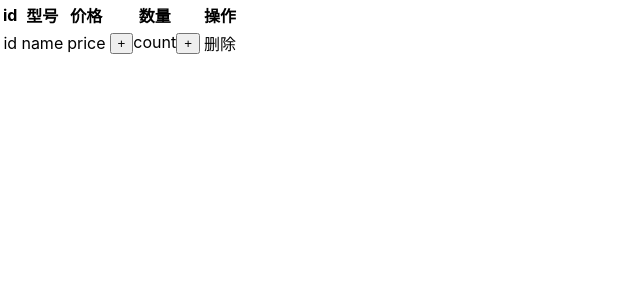
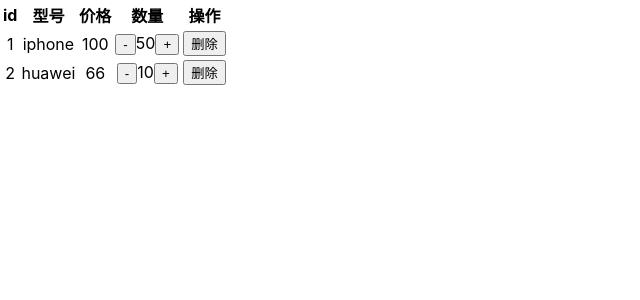
Before and after one commit to quanliuguo/my-app, a React (Create React App) app: page / in a window 1280 px wide. Shown: the top 300 px of the page, without its empty margins (0-640 px from the left). Built offline with nearby package versions, Linux system fonts and the light colour scheme.

Commit message:
自己重新写了一遍redux

```diff
--- a/src/reducer/cart.js
+++ b/src/reducer/cart.js
@@ -1,12 +1,14 @@
 import actionType from '../action/actionType'
 
-const stateInit = [
-    {id:1, name:"iphone", price: 100.00, count:50},
-    {id:2, name:"huawei", price: 66.00, count:10}
-]
+const stateInit = {
+    cart:[
+        {id:1, name:"iphone", price: 100.00, count:50},
+        {id:2, name:"huawei", price: 66.00, count:10}
+    ]
+}
 
-export default function (state = stateInit, action){
-    console.log('reducer')
+export default function (state = stateInit.cart, action){
+    console.log('reducer', state, action)
     switch(action.type){
         case actionType.CART_COUNT_INCREMENT:
         return state.map(item=>{
--- a/src/reducer/index.js
+++ b/src/reducer/index.js
@@ -1,4 +1,4 @@
 import {combineReducers} from 'redux'
-import cart from './cart'
+import cart1 from './cart'
 
-export default combineReducers(cart)
+export default combineReducers({cart1})
--- a/src/views/CartList/MyCartList.js
+++ b/src/views/CartList/MyCartList.js
@@ -1,7 +1,24 @@
 import React, { Component } from 'react'
+import { connect } from 'react-redux'
+import { increment, decrement} from '../../action/cart'
 
-export default class MyCartList extends Component {
+class MyCartList extends Component {
+    constructor(){
+        super()
+        this.state={
+            cartList:[]
+        }
+    }
+
+    componentDidMount(){
+        console.log('prop.state', this.props)
+        this.setState({
+            cartList:this.props.cartList
+        })
+    }
+
     render() {
+        console.log('props', this.props)
         return (
             <table>
                 <thead>
@@ -14,19 +31,33 @@ export default class MyCartList extends Component {
                     </tr>
                 </thead>
                 <tbody>
-                    <tr>
-                        <td>id</td>
-                        <td>name</td>
-                        <td>price</td>
-                        <td>
-                            <button>+</button>
-                            count
-                            <button>+</button>
-                        </td>
-                        <td>删除</td>
-                    </tr>
+                    {
+                        this.state.cartList.map(item=>{
+                            return(
+                                <tr key={item.id}>
+                                    <td>{item.id}</td>
+                                    <td>{item.name}</td>
+                                    <td>{item.price}</td>
+                                    <td>
+                                        <button onClick={()=>{this.props.decrement({id:item.id})}}>-</button>
+                                        {item.count}
+                                        <button onClick={()=>{this.props.increment({id:item.id})}}>+</button>
+                                    </td>
+                                    <td><button>删除</button></td>
+                                </tr>
+                            )
+                        })
+                    }
                 </tbody>
             </table>
         )
     }
 }
+const mapStateToProps = (state)=>{
+    console.log('state', state)
+    return {
+        cartList:state.cart1
+    }
+}
+
+export default connect(mapStateToProps, {increment,decrement})(MyCartList)
```
Also changed, not shown: src/action/cart.js (+6 -2 lines).
